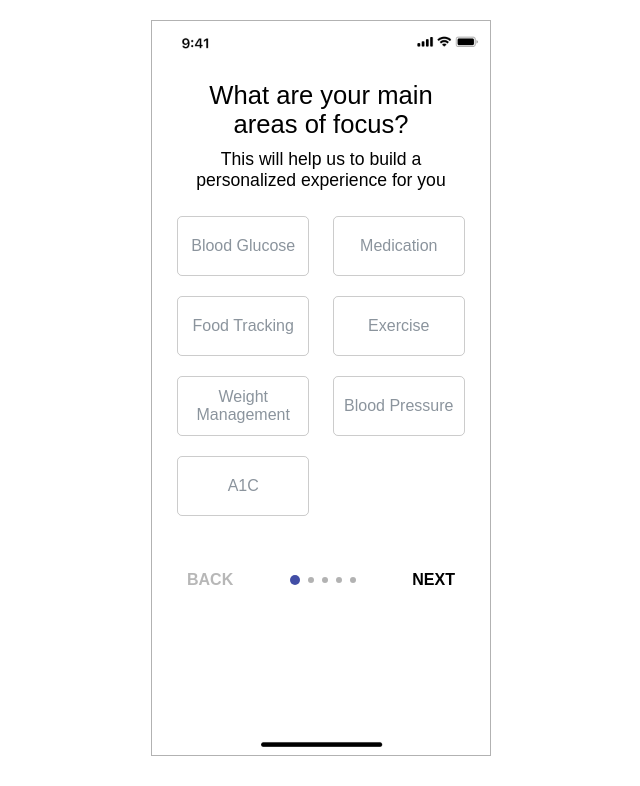
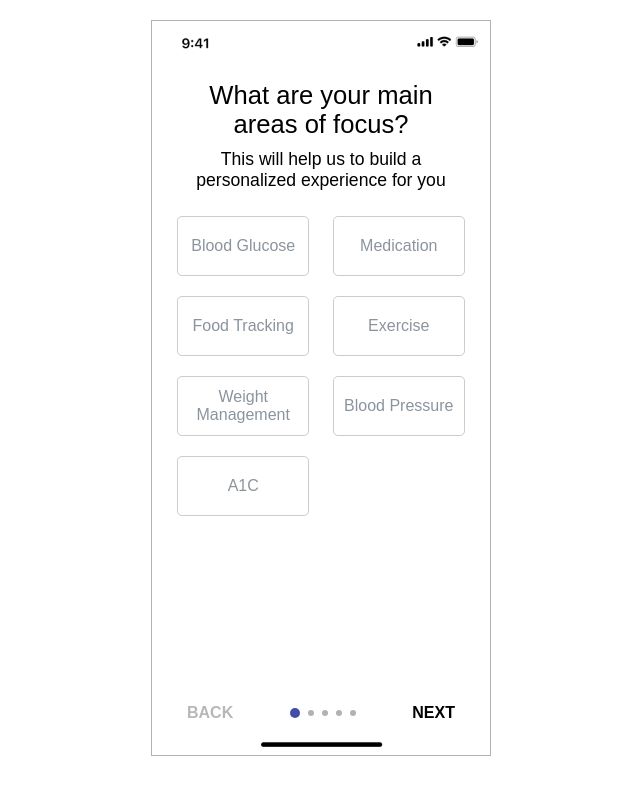
Before and after one commit to dmcshehan/react-select-slider, a React app: page / in a window 1280 px wide. Shown: the top 786 px of the page, without its empty margins (319-959 px from the left). Built offline with nearby package versions, Linux system fonts and the light colour scheme; a web font is replaced by a local one.

Commit message:
add height with js

```diff
--- a/src/App/Slider/Slider.module.css
+++ b/src/App/Slider/Slider.module.css
@@ -2,12 +2,18 @@
   display: flex;
   flex-direction: column;
   justify-content: space-between;
-
-  /* height: 651px; */
 }
 
 @media screen and (max-width: 480px) {
   .slider {
     /* height: calc(100vh - 50px); */
+    height: calc(100vh - 50px);
+    height: calc(var(--vh, 1vh) * 100 - 50px);
   }
 }
+
+@media screen and (min-width: 481px) {
+  .slider {
+    height: 651px;
+  }
+}
```
